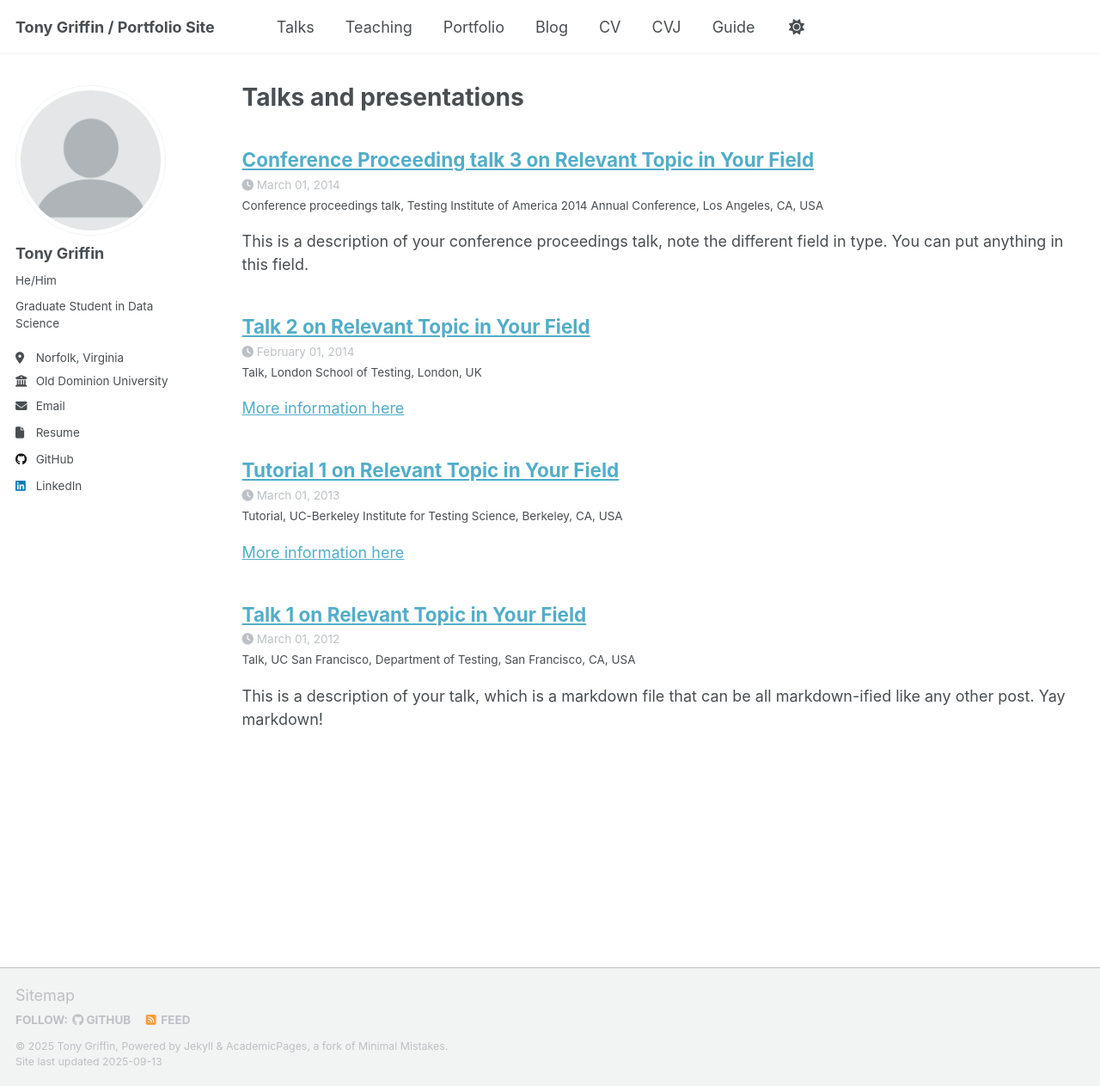
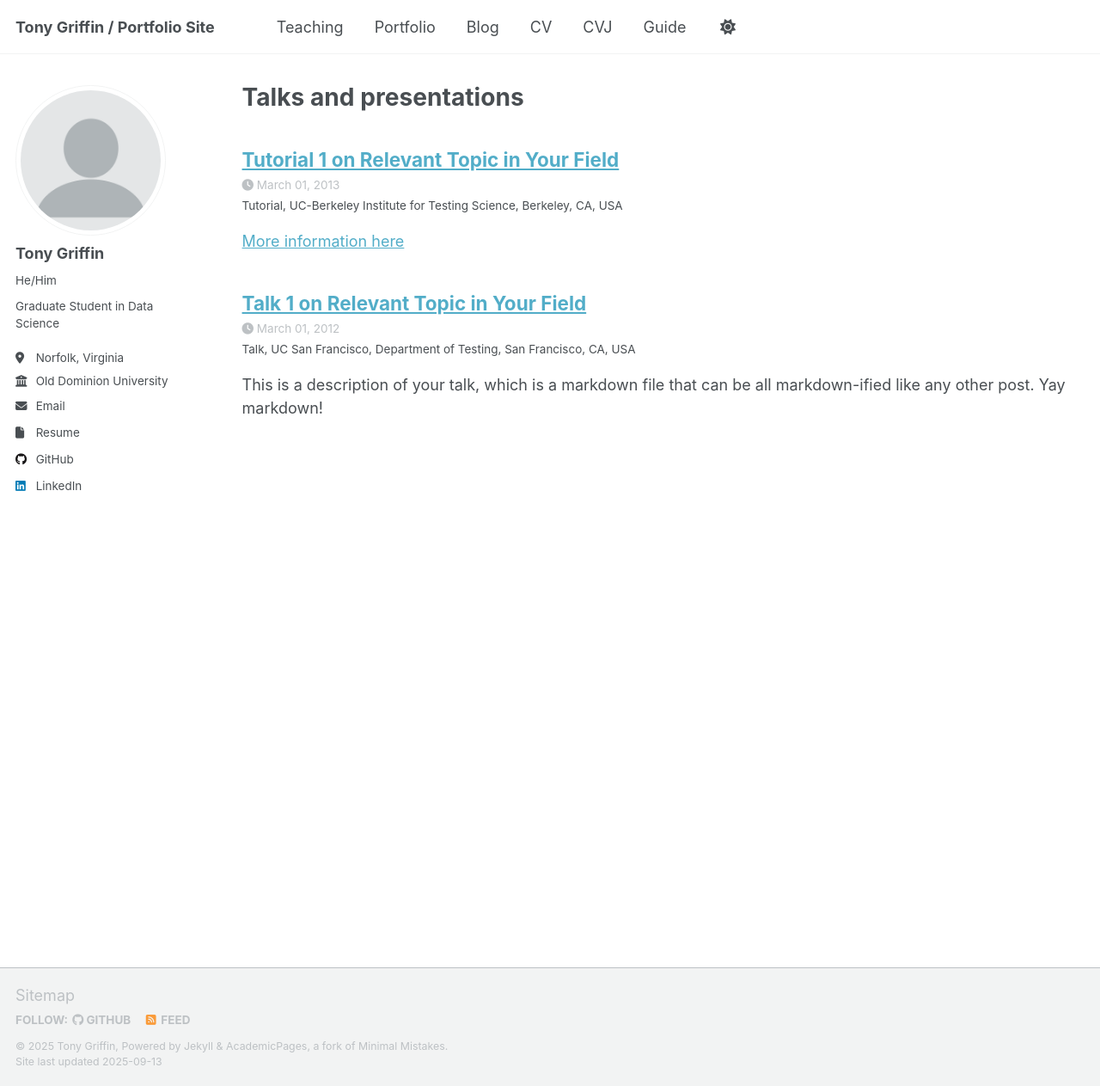
Before and after one commit to TonyGrif/tonygrif.github.io, a Jekyll site: the page built from _pages/talks.html, in a window 1280 px wide and 1263 px high. Shown: the whole window at 86% size. Built offline with Jekyll 4.4.1, drawn with Linux system fonts in a browser that asks for light colours; a script that is not in the unit is left out.

Commit message:
pages(talks): remove from navbar

```diff
--- a/_data/navigation.yml
+++ b/_data/navigation.yml
@@ -5,8 +5,8 @@ main:
   # - title: "Publications"
   #   url: /publications/
 
-  - title: "Talks"
-    url: /talks/
+  # - title: "Talks"
+  #   url: /talks/
 
   - title: "Teaching"
     url: /teaching/
--- a/_talks/2014-02-01-talk-2.md
+++ /dev/null
@@ -1,13 +0,0 @@
----
-title: "Talk 2 on Relevant Topic in Your Field"
-collection: talks
-type: "Talk"
-permalink: /talks/2014-02-01-talk-2
-venue: "London School of Testing"
-date: 2014-02-01
-location: "London, UK"
----
-
-[More information here](http://example2.com)
-
-This is a description of your talk, which is a markdown files that can be all markdown-ified like any other post. Yay markdown!
--- a/_talks/2014-03-01-talk-3.md
+++ /dev/null
@@ -1,11 +0,0 @@
----
-title: "Conference Proceeding talk 3 on Relevant Topic in Your Field"
-collection: talks
-type: "Conference proceedings talk"
-permalink: /talks/2014-03-01-talk-3
-venue: "Testing Institute of America 2014 Annual Conference"
-date: 2014-03-01
-location: "Los Angeles, CA, USA"
----
-
-This is a description of your conference proceedings talk, note the different field in type. You can put anything in this field.
```
